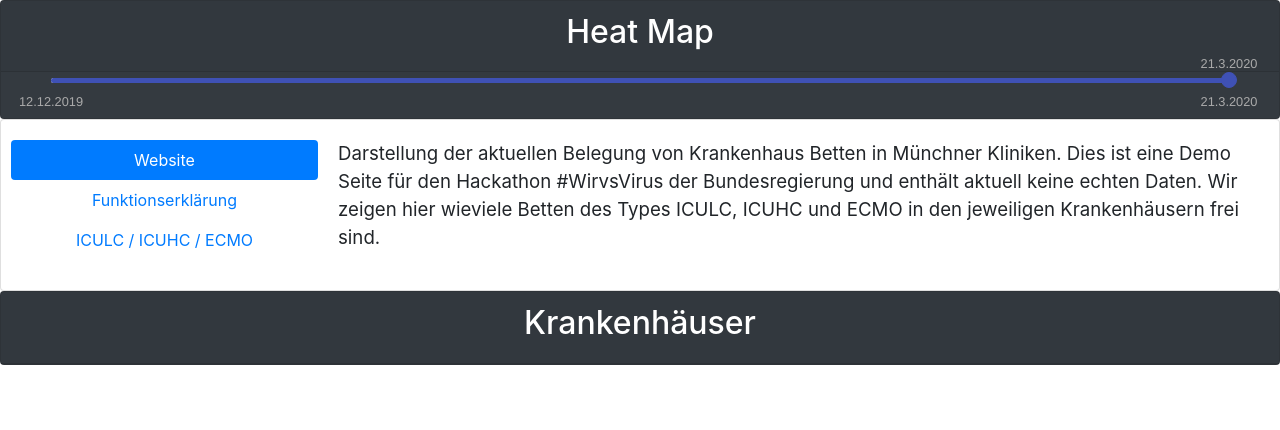
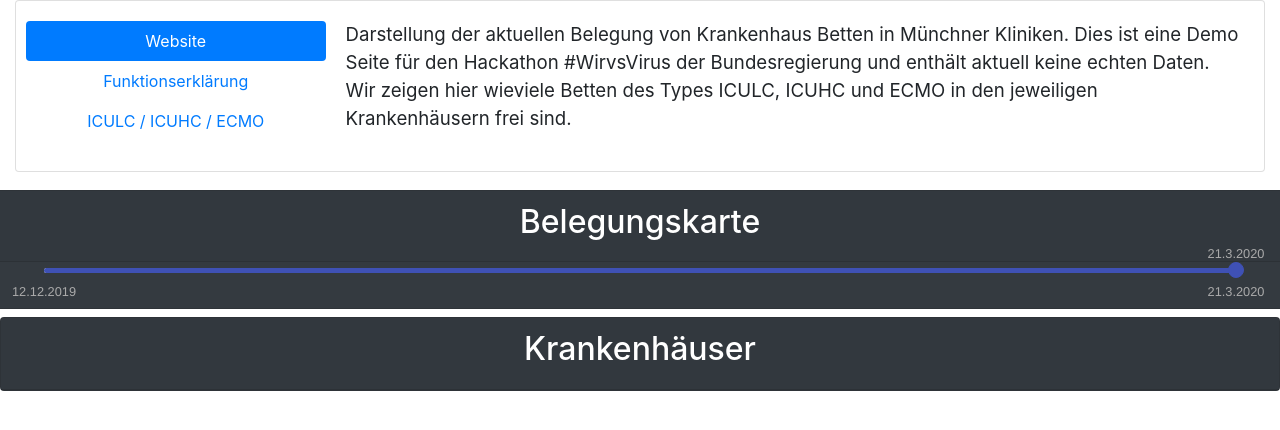
Before and after one commit to domWinter/wirvsvirushackathon, a React (Create React App) app: page / in a window 1280 px wide. Shown: the top 430 px of the page. Built offline with nearby package versions, Linux system fonts and the light colour scheme; no server answers.

Commit message:
main page css beautify

```diff
--- a/src/components/HospitalList.tsx
+++ b/src/components/HospitalList.tsx
@@ -1,6 +1,6 @@
 import React from 'react';
 import { Link } from 'react-router-dom';
-import { Table, Button, Tab, Row, Col, ListGroup } from 'react-bootstrap';
+import { Table, Button } from 'react-bootstrap';
 import { FormattedMessage } from "react-intl";
 
 import { Hospital } from '../types';
--- a/src/components/HospitalRoute.tsx
+++ b/src/components/HospitalRoute.tsx
@@ -1,6 +1,6 @@
 import React, { useEffect, useState }  from 'react';
 import { Link, useLocation, useParams } from 'react-router-dom';
-import { Button, Container, Row, Col, Card } from 'react-bootstrap';
+import { Button, Row, Col, Card } from 'react-bootstrap';
 import { useIntl, defineMessages } from "react-intl";
 
 import {
--- a/src/components/MainRoute.tsx
+++ b/src/components/MainRoute.tsx
@@ -14,32 +14,8 @@ export const MainRoute = () => {
   return (
     <>
         <Row style={{margin: 0}}>
-          <Col style={{ maxWidth: '100%', 'padding': 0 }}>
-            <Card className="bg-dark text-white">
-              <FormattedMessage
-                id="heatMap"
-                description="heatMap"
-                defaultMessage="Heat Map"
-              >
-                {(txt) => <Card.Header><h2>{txt}</h2></Card.Header>}
-              </FormattedMessage>
-              <div style={{padding: '0 50px 30px 50px'}}>
-                <Slider max={DAYS} min={0}
-                  onChange={(value) => {
-                    let d = new Date()
-                    d.setDate(d.getDate()-(DAYS-value));
-                    setDate(d.getTime()/1000);
-                  }}
-                  formatLabel={(value) => {
-                    let d = new Date()
-                    d.setDate(d.getDate()-(DAYS-value));
-                    return intl.formatDate(d)
-                  }}
-                />
-              </div>
-              <MapRoute date={date}/>
-              </Card>
-              <Card>
+          <Col>
+            <Card>
                 <Card.Body>
                   <Card.Text style={{ height:'130px' }} >
                     <Tab.Container id="left-tabs-example" defaultActiveKey="first">
@@ -114,8 +90,35 @@ export const MainRoute = () => {
                   </Card.Text>
                 </Card.Body>
               </Card>
-
-          </Col>
+            </Col>
+          </Row>
+          <Row style={{marginTop: '10px'}} >
+            <Col style={{ maxWidth: '100%', 'padding': 8 }}>
+              <Card className="bg-dark text-white">
+                <FormattedMessage
+                  id="heatMap"
+                  description="heatMap"
+                  defaultMessage="Heat Map"
+                >
+                  {(txt) => <Card.Header><h2>{txt}</h2></Card.Header>}
+                </FormattedMessage>
+                <div style={{padding: '0 50px 30px 50px'}}>
+                  <Slider max={DAYS} min={0}
+                    onChange={(value) => {
+                      let d = new Date()
+                      d.setDate(d.getDate()-(DAYS-value));
+                      setDate(d.getTime()/1000);
+                    }}
+                    formatLabel={(value) => {
+                      let d = new Date()
+                      d.setDate(d.getDate()-(DAYS-value));
+                      return intl.formatDate(d)
+                    }}
+                  />
+                </div>
+                <MapRoute date={date}/>
+              </Card>
+            </Col>
         </Row>
         <Row style={{margin: 0}}>
           <Col style={{ maxWidth: '100%', 'padding': 0 }}>
--- a/src/components/MapChart.tsx
+++ b/src/components/MapChart.tsx
@@ -1,4 +1,4 @@
-import React, {useState} from 'react';
+import React from 'react';
 import { Link } from 'react-router-dom';
 import { Badge, Button } from 'react-bootstrap';
 import { FormattedDate, FormattedTime, FormattedMessage, useIntl, defineMessages } from "react-intl";
--- a/src/constants/localisation/de.ts
+++ b/src/constants/localisation/de.ts
@@ -9,7 +9,7 @@ const MESSAGES = {
   'contact': 'Kontakt',
   'date': 'Datum',
   'details': 'Details',
-  'heatMap': 'Heat Map',
+  'heatMap': 'Belegungskarte',
   'heatMapExplanation': 'Benutze den Layerknopf rechts um die Bettensituation verschiedener Katogerien anzuzeigen. Mit dem Slider kannst du das Datum verändern. Klicke auf die Marker um mehr Infos zu einem Krankenhaus zu erhalten.',
   'websiteDescription' : 'Darstellung der aktuellen Belegung von Krankenhaus Betten in Münchner Kliniken. Dies ist eine Demo Seite für den Hackathon #WirvsVirus der Bundesregierung und enthält aktuell keine echten Daten. Wir zeigen hier wieviele Betten des Types ICULC, ICUHC und ECMO in den jeweiligen Krankenhäusern frei sind.',
   'iculcExplanation' : 'ICULC: Intensivstationbett mit geringer Betreuung',
```
